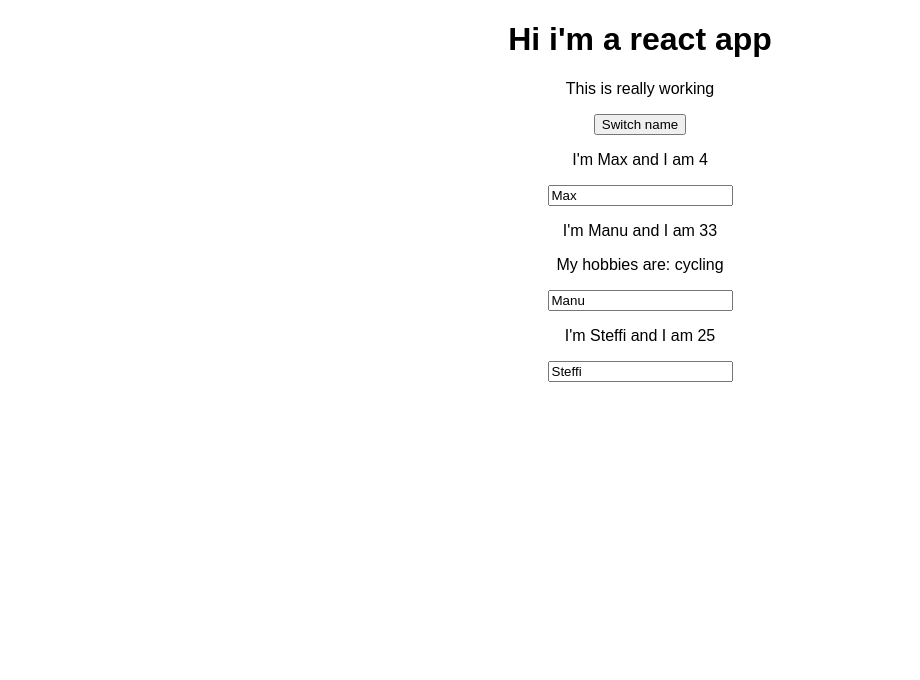
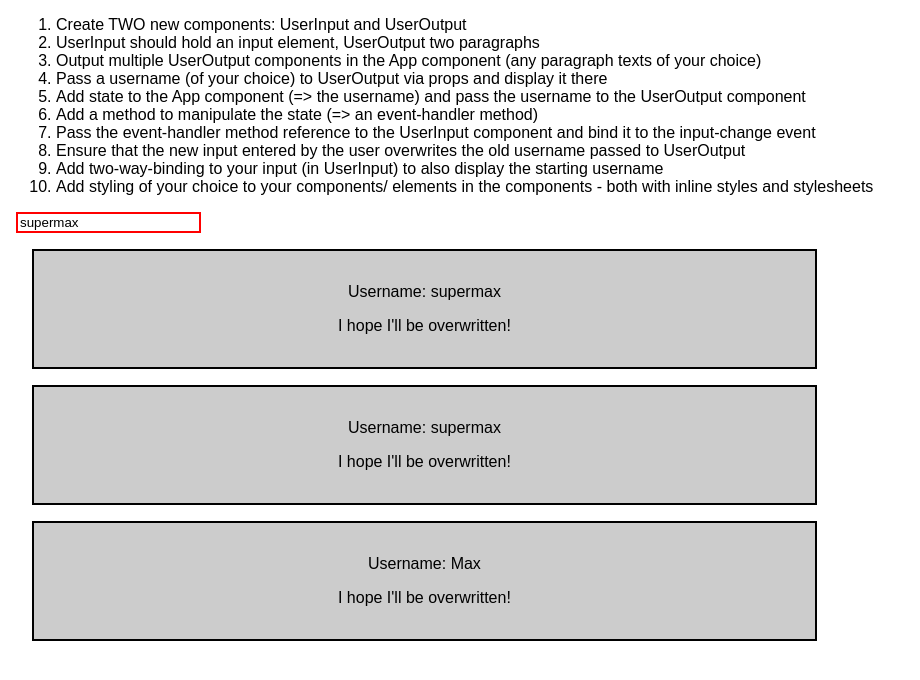
Before and after one commit to cortesdev/react-complete-guide, a React (Create React App) app: page / in a window 1280 px wide. Shown: the top 680 px of the page, without its empty margins (0-920 px from the left). Built offline with nearby package versions, Linux system fonts and the light colour scheme.

Commit message:
User input output

```diff
--- a/src/App.css
+++ b/src/App.css
@@ -1,3 +1,3 @@
 .App {
-  text-align: center;
+  margin: 16px;
 }
--- a/src/App.js
+++ b/src/App.js
@@ -1,142 +1,42 @@
 import React, { Component } from 'react';
 import './App.css';
-import Person from './Person/Person';
 
-class app extends Component {
+import UserInput from './UserInput/UserInput';
+import UserOutput from './UserOutput/UserOutput';
+
+class App extends Component {
   state = {
-    persons: [
-      { name: 'Max', age: 29 },
-      { name: 'Manu', age: 33 },
-      { name: 'Steffi', age: 25 }
-    ],
-    otherState: 'some other value'
+    username: 'supermax'
   }
 
-  switchNameHandler = (newName) => {
-    // console.log('Was clicked')
-    // DONT DO : this.state.persons[0].name = 'Maximilian';
-    this.setState({
-      persons: [
-        { name: newName, age: 28 },
-        { name: 'Manu', age: 29 },
-        { name: 'Stephanie', age: 27 }
-      ]
-    })
-  }
-  nameChangeHandler = (event) => {
-    this.setState(
-      {
-        persons: [
-          { name: 'Max', age: 29 },
-          { name: event.target.value, age: 33 },
-          { name: 'Steffi', age: 25 }
-        ]
-      }
-    )
-
+  usernameChangedHandler = (event) => {
+    this.setState({username: event.target.value});
   }
 
   render() {
     return (
       <div className="App">
-        <h1>Hi i'm a react app</h1>
-        <p>This is really working</p>
-        <button onClick={() => this.switchNameHandler('Maximillian!!!!')}>Switch name</button>
-        <Person
-          name={this.state.persons[0].name}
-          age={Math.floor(Math.random() * 30)}
-        >
-        </Person>
-        <Person
-          name={this.state.persons[1].name}
-          age={this.state.persons[1].age}
-          click={this.switchNameHandler.bind(this, 'Max!!')}
-          changed={this.nameChangeHandler}
-        >
-          My hobbies are: cycling
-        </Person>
-        <Person
-          name={this.state.persons[2].name}
-          age={this.state.persons[2].age} >
-        </Person>
+        <ol>
+          <li>Create TWO new components: UserInput and UserOutput</li>
+          <li>UserInput should hold an input element, UserOutput two paragraphs</li>
+          <li>Output multiple UserOutput components in the App component (any paragraph texts of your choice)</li>
+          <li>Pass a username (of your choice) to UserOutput via props and display it there</li>
+          <li>Add state to the App component (=> the username) and pass the username to the UserOutput component</li>
+          <li>Add a method to manipulate the state (=> an event-handler method)</li>
+          <li>Pass the event-handler method reference to the UserInput component and bind it to the input-change event</li>
+          <li>Ensure that the new input entered by the user overwrites the old username passed to UserOutput</li>
+          <li>Add two-way-binding to your input (in UserInput) to also display the starting username</li>
+          <li>Add styling of your choice to your components/ elements in the components - both with inline styles and stylesheets</li>
+        </ol>
+        <UserInput
+          changed={this.usernameChangedHandler}
+          currentName={this.state.username} />
+        <UserOutput userName={this.state.username} />
+        <UserOutput userName={this.state.username} />
+        <UserOutput userName="Max" />
       </div>
     );
-    // gets compiled to:
-    // return React.createElement('div', {className: 'App'}, React.createElement('h1', null, 'Does this work now?'));
   }
 }
 
-export default app;
-
-
-// state = {
-//   persons: [
-//     { name: 'Max', age: 29 },
-//     { name: 'Manu', age: 33 },
-//     { name: 'Steffi', age: 25 }
-//   ],
-//   otherState: 'some other value'
-// }
-
-// switchNameHandler = () => {
-//   // console.log('Was clicked')
-//   // DONT DO : this.state.persons[0].name = 'Maximilian';
-//   this.setState({
-//     persons: [
-//       { name: 'Maximilian', age: 28 },
-//       { name: 'Manu', age: 29 },
-//       { name: 'Stephanie', age: 27 }
-//     ]
-//   })
-// }
-
-
-
-
-
-
-// const App = props => {
-//   const [ personsState, setPersonsState ] = useState({
-//    persons: [
-//      { name: 'Max', age: 29 },
-//      { name: 'Manu', age: 33 },
-//      { name: 'Steffi', age: 25 }
-//    ]
-//   });
-
-//   const switchNameHandler = () => {
-
-//      setPersonsState({
-//        persons: [
-//          { name: 'Maximilian', age: 28 },
-//          { name: 'Manu', age: 29 },
-//          { name: 'Stephanie', age: 27 }
-//        ]
-//      })
-//    };
-
-//    const [otherState] = useState('some other value');
-
-//    console.log(personsState, otherState);
-
-//    return (
-//      <div className="App">
-//        <h1>Hi i'm a react app</h1>
-//        <p>This is really working</p>
-//        <button onClick={switchNameHandler}>Switch name</button>
-//        <Person
-//          name={personsState.persons[0].name}
-//          age={personsState.persons[1].age} >
-//        </Person>
-//        <Person
-//          name={personsState.persons[1].name}
-//          age={personsState.persons[1].age} >
-//          My hobbies are: cycling
-//        </Person>
-//        <Person
-//          name={personsState.persons[2].name}
-//          age={personsState.persons[2].age} >
-//        </Person>
-//      </div>
-//    );
-//  }
+export default App;
--- a/src/Person/Person.js
+++ /dev/null
@@ -1,11 +0,0 @@
-import React from 'react';
-
-const person = ( props ) => {
-    return <div>
-         <p onClick={props.click}>I'm {props.name} and I am {props.age}</p>
-         <p>{props.children}</p>
-         <input type="text" onChange={props.changed} value={props.name}/>
-    </div>
-}
-
-export default person;
--- /dev/null
+++ b/src/UserInput/UserInput.js
@@ -0,0 +1,15 @@
+import React from 'react';
+
+const userInput = (props) => {
+    const inputStyle = {
+        border: '2px solid red'
+    };
+
+    return <input
+        type="text"
+        style={inputStyle}
+        onChange={props.changed}
+        value={props.currentName} />;
+};
+
+export default userInput;
--- /dev/null
+++ b/src/UserOutput/UserOutput.css
@@ -0,0 +1,8 @@
+.UserOutput {
+    width: 60%;
+    padding: 16px;
+    margin: 16px;
+    border: 2px solid black;
+    background-color: #ccc;
+    text-align: center;
+}
--- /dev/null
+++ b/src/UserOutput/UserOutput.js
@@ -0,0 +1,14 @@
+import React from 'react';
+
+import './UserOutput.css';
+
+const userOutput = (props) => {
+    return (
+        <div className="UserOutput">
+            <p>Username: {props.userName}</p>
+            <p>I hope I'll be overwritten!</p>
+        </div>
+    );
+};
+
+export default userOutput;
--- a/src/registerServiceWorker.js
+++ b/src/registerServiceWorker.js
@@ -32,21 +32,12 @@
     window.addEventListener('load', () => {
       const swUrl = `${process.env.PUBLIC_URL}/service-worker.js`;
 
-      if (isLocalhost) {
+      if (!isLocalhost) {
+        // Is not local host. Just register service worker
+        registerValidSW(swUrl);
+      } else {
         // This is running on localhost. Lets check if a service worker still exists or not.
         checkValidServiceWorker(swUrl);
-
-        // Add some additional logging to localhost, pointing developers to the
-        // service worker/PWA documentation.
-        navigator.serviceWorker.ready.then(() => {
-          console.log(
-            'This web app is being served cache-first by a service ' +
-              'worker. To learn more, visit https://goo.gl/SC7cgQ'
-          );
-        });
-      } else {
-        // Is not local host. Just register service worker
-        registerValidSW(swUrl);
       }
     });
   }
```
Also changed, not shown: 1 other file (tests, documents, lock files or other folders).
